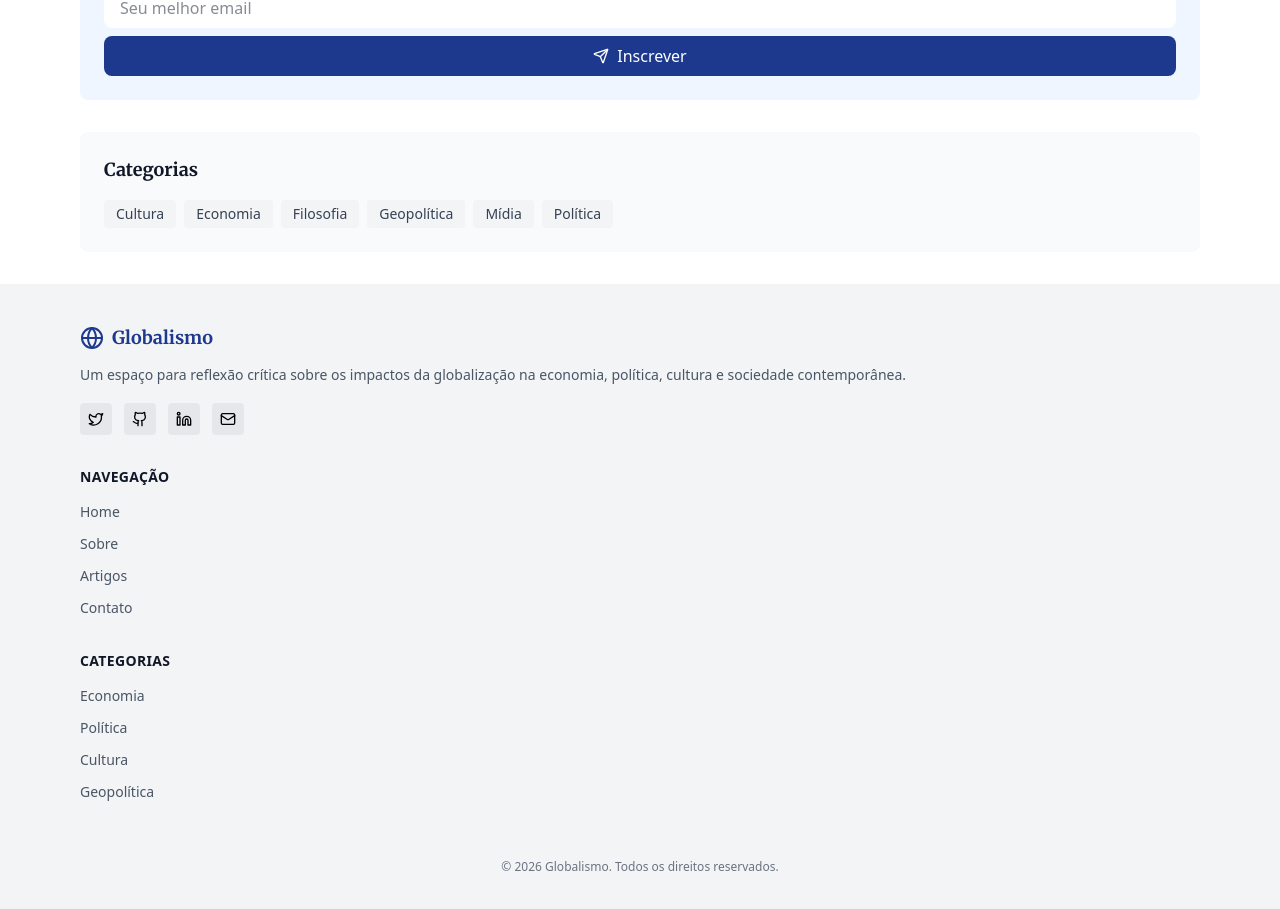
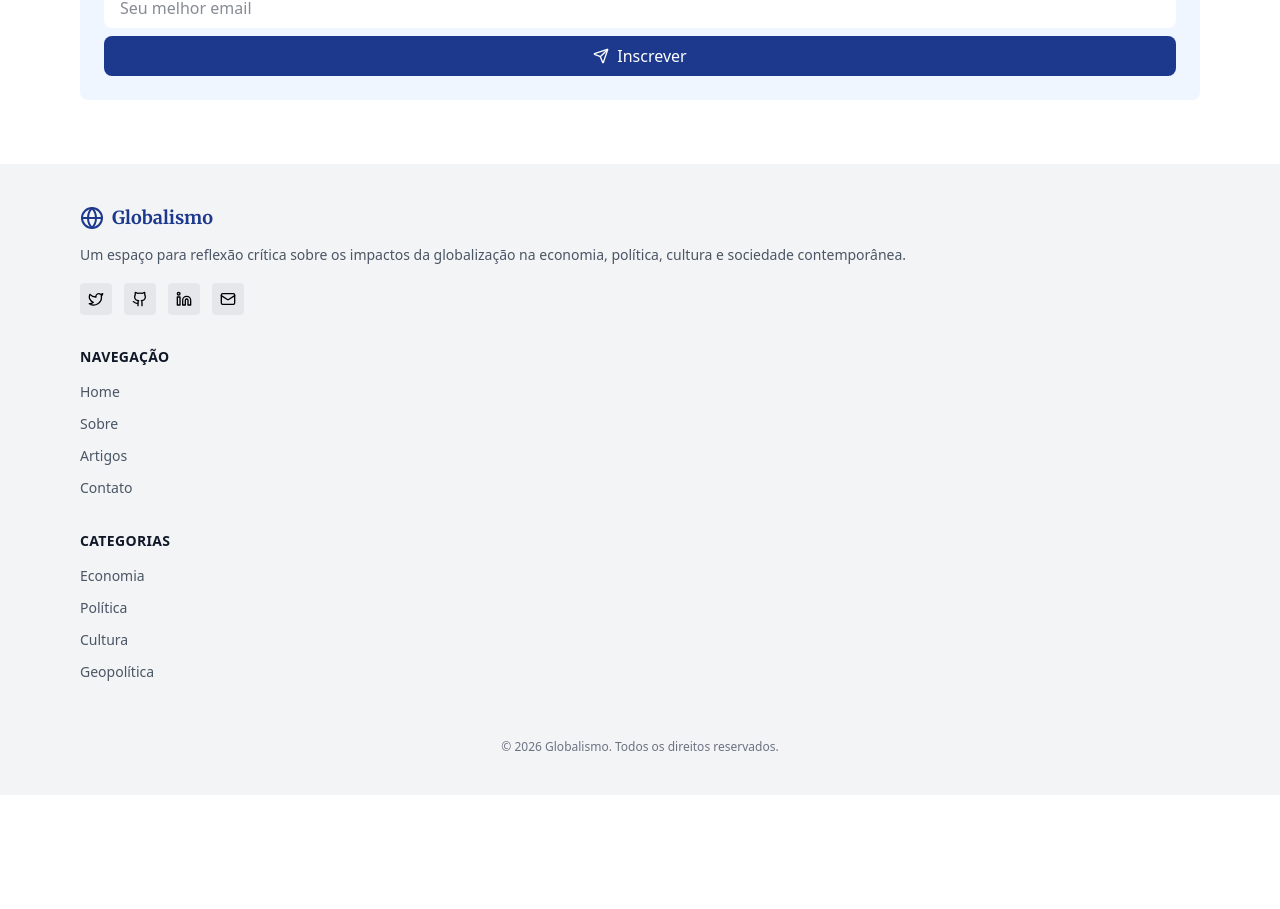
Before and after one commit to omurilomota/globalismo, a Next.js app: page / in a window 1280 px wide. Shown: the part 5494-6403 px from the top of the page. After the commit the page ends 6289 px from the top, so only its background shows below. Built offline with nearby package versions, Linux system fonts and the light colour scheme.

Commit message:
🧹 feat: remover seção de categorias da home page
Co-authored-by: Qwen-Coder <qwen-coder@alibabacloud.com>

```diff
--- a/src/app/page.tsx
+++ b/src/app/page.tsx
@@ -9,18 +9,16 @@
  * @version 1.0.0
  */
 
-import { getFeaturedArticle, getRecentArticles, getAllCategories } from '@/lib/articles';
+import { getFeaturedArticle, getRecentArticles } from '@/lib/articles';
 import ArticleHero from '@/components/articles/ArticleHero';
 import ArticleCard from '@/components/articles/ArticleCard';
 import Link from 'next/link';
-import CategoryTag from '@/components/ui/CategoryTag';
 import Newsletter from '@/components/ui/Newsletter';
 import { ArrowRight } from 'lucide-react';
 
 export default function Home() {
   const featured = getFeaturedArticle();
   const recentArticles = getRecentArticles(6, featured?.id);
-  const categories = getAllCategories();
 
   return (
     <div className="max-w-6xl mx-auto px-4 sm:px-6 lg:px-8 py-8">
@@ -56,18 +54,6 @@ export default function Home() {
       <section className="my-8">
         <Newsletter />
       </section>
-
-      <section className="bg-gray-50 dark:bg-gray-800 rounded-lg p-6">
-        <h2 className="text-lg font-semibold text-gray-900 dark:text-white mb-4 font-serif">
-          Categorias
-        </h2>
-
-        <div className="flex flex-wrap gap-2">
-          {categories.map((cat) => (
-            <CategoryTag key={cat} category={cat} size="md" />
-          ))}
-        </div>
-      </section>
     </div>
   );
 }
```
